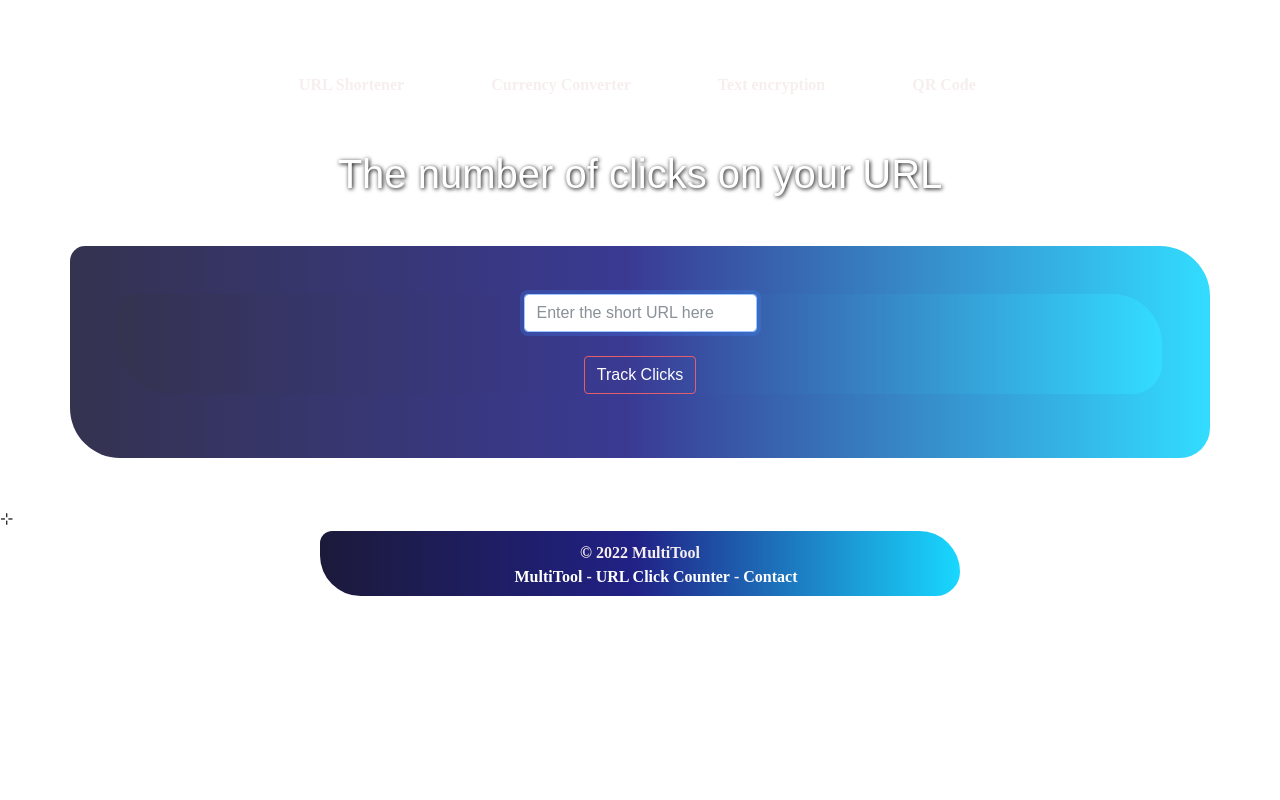
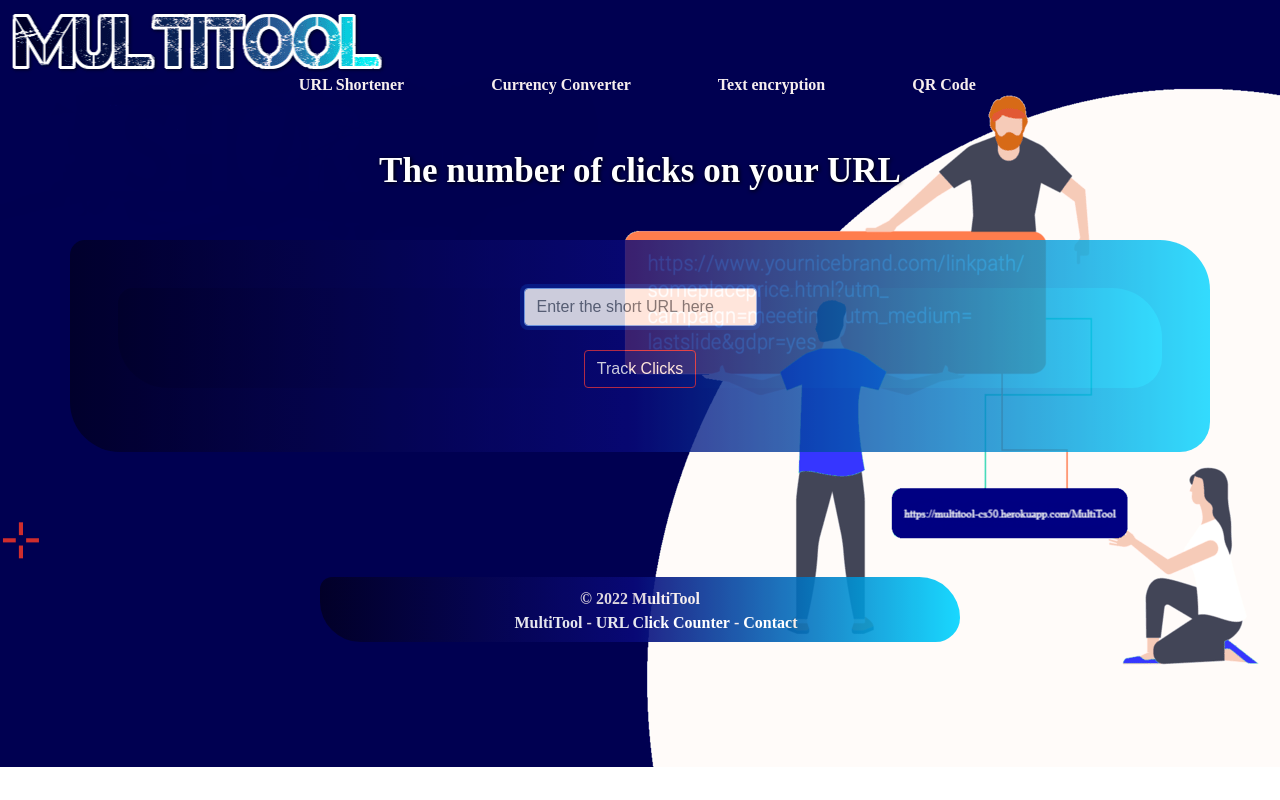
Before and after one commit to OMARPS99/Multitool-Project, a Flask app: page /click_counter in a window 1280 px wide. Run offline with Flask 2, Linux system fonts and the light colour scheme; some libraries are stand-ins or nearby versions.

Commit message:
Update styles.css

```diff
--- a/static/styles.css
+++ b/static/styles.css
@@ -22,20 +22,12 @@
     background-attachment: fixed;
 }
 
-.url_shortener {
+.url_shortener, .contact, .url_click_counter {
     background: url(url.png);
     background-repeat : no-repeat;
     background-attachment: fixed;
 
 }
-
-
-#Exchange {
-    background: rgb(0,212,255);
-    background: radial-gradient(circle, rgba(0,212,255,1) 31%, rgba(9,17,121,1) 85%, rgba(2,0,36,1) 100%);
-    text-align: center;
-}
-
 
 h1 {
     color: red;
@@ -67,7 +59,9 @@ main div {
     /*text-transform: uppercase;*/
     color: rgb(255, 255, 255);
     text-shadow: 1px 1px 4px #000000;
-    font-family: "source sans pro", arial;
+    font-family: "source sans pro", arialve;
+    font-weight: bold;
+    font-size: 35px;
 
 }
 
@@ -174,3 +168,15 @@ li a {
     color: #fff;
     text-decoration: none;
 }
+
+#writing {
+    font-family: "source sans pro", arialve;
+    font-weight: bold;
+    color: rgb(207, 45, 45);
+    font-size: 50px;
+
+}
+.cursor {
+    color: rgb(207, 45, 45);
+    font-size: 50px;
+}
```
